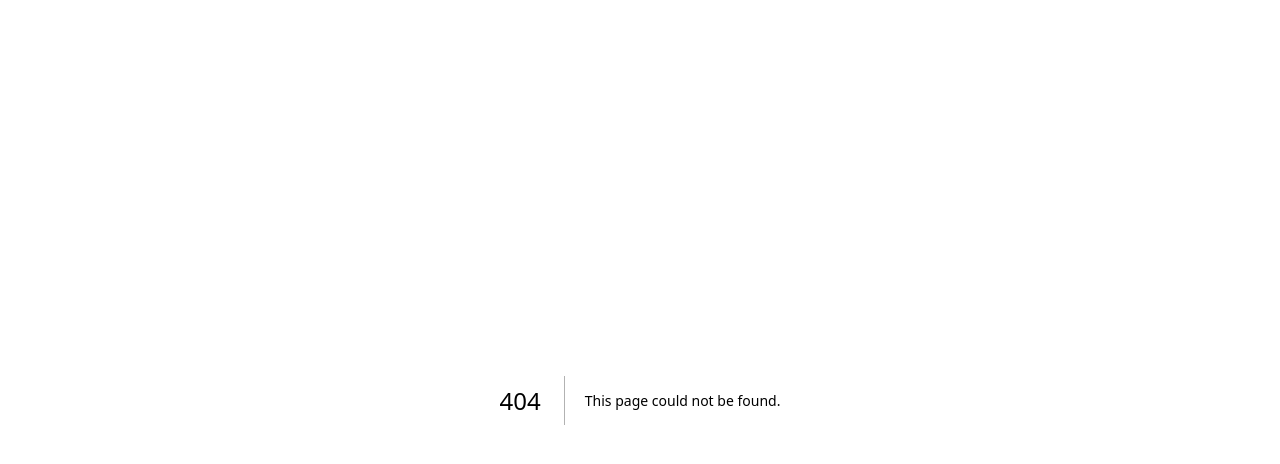
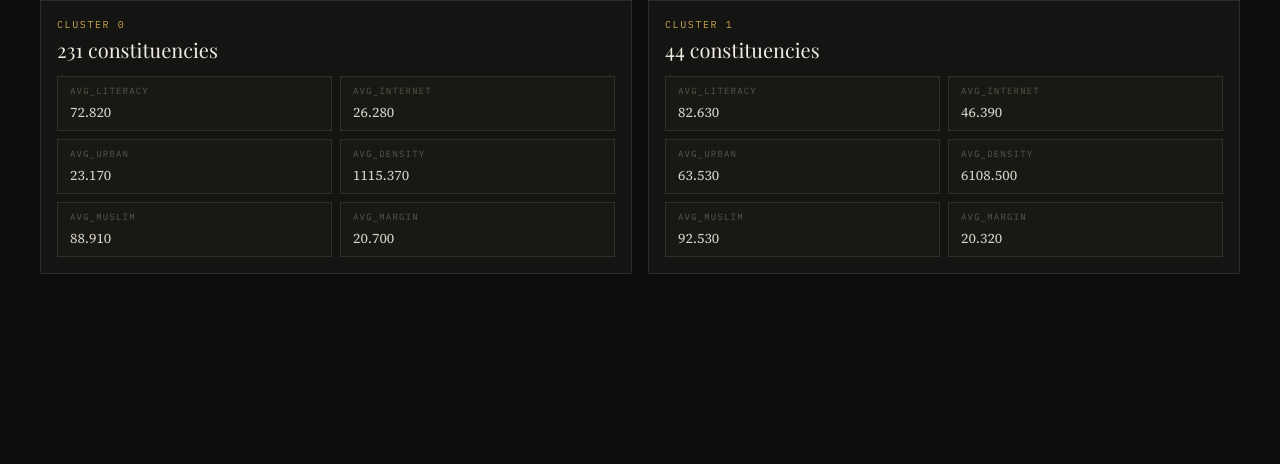
Before and after one commit to minhajshafin/Election-Dashboard, a Next.js app in the folder frontend/: page /analysis/clusters in a window 1280 px wide. Before the commit this address had no page. Shown: the top 464 px of the page. Built offline with nearby package versions, Linux system fonts and the light colour scheme.

Commit message:
Add ClustersPage component to display cluster profiles and constituency data

```diff
--- /dev/null
+++ b/frontend/app/analysis/clusters/page.tsx
@@ -0,0 +1,30 @@
+import { getClusterDataset } from "@/lib/data";
+
+export default async function ClustersPage() {
+  const dataset = await getClusterDataset();
+
+  return (
+    <main className="min-h-screen bg-[#0d0d0b] px-4 pb-10 text-[#f0ece2] sm:px-10">
+      <section className="grid gap-4 xl:grid-cols-2">
+        {dataset.profiles.map((profile) => (
+          <article key={profile.cluster} className="border border-white/10 bg-[#141412] p-4">
+            <p className="font-mono text-[10px] uppercase tracking-[0.16em] text-[#c9a84c]">Cluster {profile.cluster}</p>
+            <h2 className="mt-1 text-xl" style={{ fontFamily: "var(--font-playfair), serif" }}>
+              {profile.n} constituencies
+            </h2>
+            <div className="mt-3 grid grid-cols-2 gap-2">
+              {Object.entries(profile)
+                .filter(([key]) => key !== "cluster" && key !== "n")
+                .map(([key, value]) => (
+                  <div key={key} className="border border-white/10 bg-[#181814] px-3 py-2 text-sm">
+                    <p className="font-mono text-[9px] uppercase tracking-[0.13em] text-[#5a5848]">{key}</p>
+                    <p className="mt-1 text-[#d8d3c6]">{value.toFixed(3)}</p>
+                  </div>
+                ))}
+            </div>
+          </article>
+        ))}
+      </section>
+    </main>
+  );
+}
```
